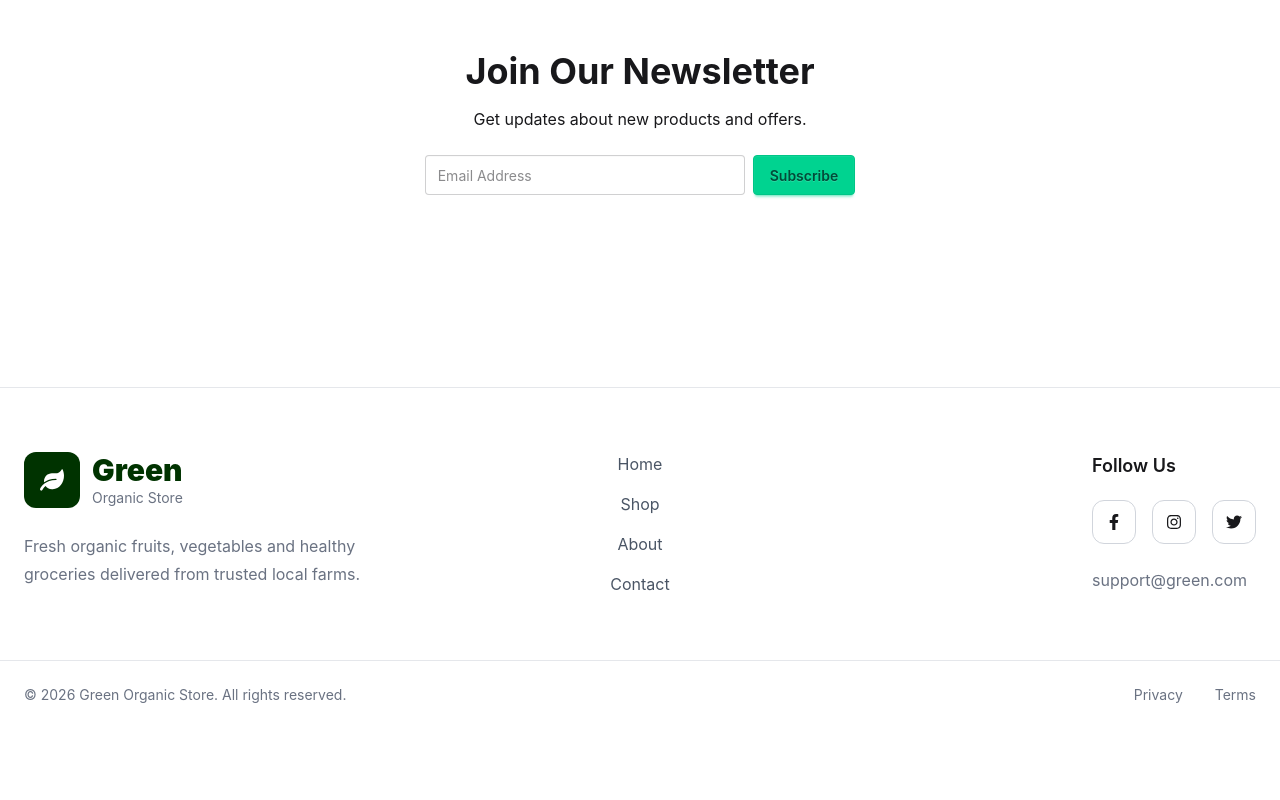
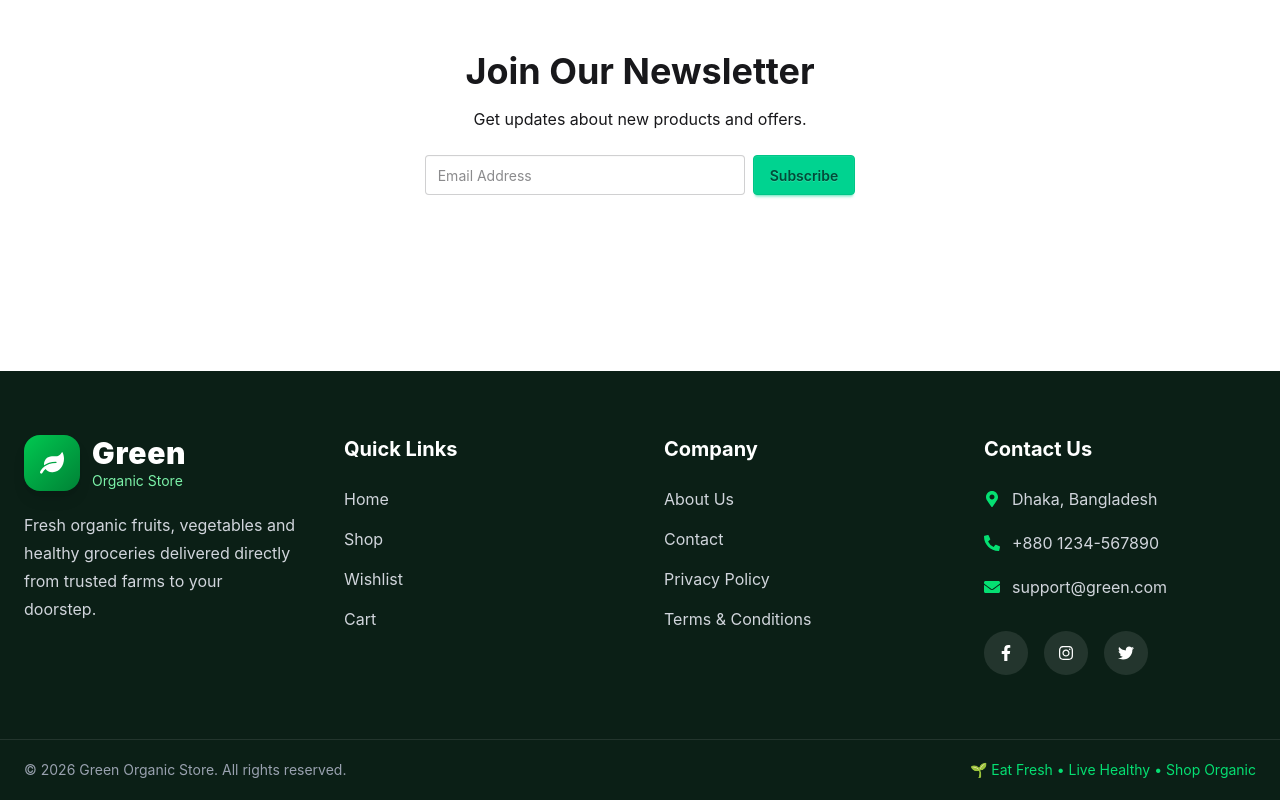
Before and after one commit to lamifaharia/Green, a React (Vite) app: page / in a window 1280 px wide. Shown: the part 3198-3998 px from the top of the page. Before the commit the page ends 3927 px from the top, so only its background shows below. Built offline with nearby package versions, Linux system fonts and the light colour scheme; no server answers.

Commit message:
change the desing of footer

```diff
--- a/src/components/Footer.jsx
+++ b/src/components/Footer.jsx
@@ -3,39 +3,38 @@ import {
   FaInstagram,
   FaTwitter,
   FaLeaf,
+  FaMapMarkerAlt,
+  FaPhoneAlt,
+  FaEnvelope,
 } from "react-icons/fa";
 import { Link } from "react-router-dom";
 
 const Footer = () => {
   return (
-    <footer className="mt-28 border-t border-gray-200 bg-white">
+    <footer className="mt-24 bg-[#0B1F16] text-white">
 
       <div className="max-w-7xl mx-auto px-6 py-16">
 
-        <div className="grid lg:grid-cols-3 gap-12 items-start">
+        <div className="grid lg:grid-cols-4 md:grid-cols-2 gap-12">
 
           {/* Logo */}
-
           <div>
 
-            <div className="flex items-center gap-3">
+            <div className="flex items-center gap-3 mb-5">
 
-              <div className="w-14 h-14 rounded-xl bg-[#003300] flex items-center justify-center">
+              <div className="w-14 h-14 rounded-2xl bg-gradient-to-br from-green-500 to-green-700 flex items-center justify-center shadow-lg">
 
-                <FaLeaf
-                  className="text-white"
-                  size={24}
-                />
+                <FaLeaf className="text-white text-2xl" />
 
               </div>
 
               <div>
 
-                <h2 className="text-3xl font-black text-[#003300]">
+                <h2 className="text-3xl font-black tracking-wide">
                   Green
                 </h2>
 
-                <p className="text-gray-500 text-sm">
+                <p className="text-green-300 text-sm">
                   Organic Store
                 </p>
 
@@ -43,23 +42,27 @@ const Footer = () => {
 
             </div>
 
-            <p className="mt-6 max-w-sm text-gray-500 leading-7">
+            <p className="text-gray-300 leading-7">
               Fresh organic fruits, vegetables and healthy groceries
-              delivered from trusted local farms.
+              delivered directly from trusted farms to your doorstep.
             </p>
 
           </div>
 
-          {/* Navigation */}
+          {/* Quick Links */}
 
-          <div className="flex justify-center">
+          <div>
 
-            <ul className="space-y-4 text-center">
+            <h3 className="text-xl font-bold mb-6">
+              Quick Links
+            </h3>
+
+            <ul className="space-y-4 text-gray-300">
 
               <li>
                 <Link
                   to="/"
-                  className="text-gray-600 hover:text-[#003300] transition"
+                  className="hover:text-green-400 transition duration-300"
                 >
                   Home
                 </Link>
@@ -68,7 +71,7 @@ const Footer = () => {
               <li>
                 <Link
                   to="/shop"
-                  className="text-gray-600 hover:text-[#003300] transition"
+                  className="hover:text-green-400 transition duration-300"
                 >
                   Shop
                 </Link>
@@ -76,19 +79,19 @@ const Footer = () => {
 
               <li>
                 <Link
-                  to="/about"
-                  className="text-gray-600 hover:text-[#003300] transition"
+                  to="/wishlist"
+                  className="hover:text-green-400 transition duration-300"
                 >
-                  About
+                  Wishlist
                 </Link>
               </li>
 
               <li>
                 <Link
-                  to="/contact"
-                  className="text-gray-600 hover:text-[#003300] transition"
+                  to="/cart"
+                  className="hover:text-green-400 transition duration-300"
                 >
-                  Contact
+                  Cart
                 </Link>
               </li>
 
@@ -96,44 +99,105 @@ const Footer = () => {
 
           </div>
 
-          {/* Social */}
+          {/* Company */}
 
-          <div className="flex lg:justify-end">
+          <div>
 
-            <div>
+            <h3 className="text-xl font-bold mb-6">
+              Company
+            </h3>
 
-              <h3 className="font-semibold text-lg mb-5">
-                Follow Us
-              </h3>
+            <ul className="space-y-4 text-gray-300">
 
-              <div className="flex gap-4">
+              <li>
+                <Link
+                  to="/about"
+                  className="hover:text-green-400 transition duration-300"
+                >
+                  About Us
+                </Link>
+              </li>
 
+              <li>
+                <Link
+                  to="/contact"
+                  className="hover:text-green-400 transition duration-300"
+                >
+                  Contact
+                </Link>
+              </li>
+
+              <li>
                 <a
                   href="#"
-                  className="w-11 h-11 rounded-xl border border-gray-300 flex items-center justify-center hover:bg-[#003300] hover:text-white hover:border-[#003300] transition-all duration-300"
+                  className="hover:text-green-400 transition duration-300"
                 >
-                  <FaFacebookF />
+                  Privacy Policy
                 </a>
+              </li>
 
+              <li>
                 <a
                   href="#"
-                  className="w-11 h-11 rounded-xl border border-gray-300 flex items-center justify-center hover:bg-[#003300] hover:text-white hover:border-[#003300] transition-all duration-300"
+                  className="hover:text-green-400 transition duration-300"
                 >
-                  <FaInstagram />
+                  Terms & Conditions
                 </a>
+              </li>
 
-                <a
-                  href="#"
-                  className="w-11 h-11 rounded-xl border border-gray-300 flex items-center justify-center hover:bg-[#003300] hover:text-white hover:border-[#003300] transition-all duration-300"
-                >
-                  <FaTwitter />
-                </a>
+            </ul>
 
+          </div>
+
+          {/* Contact */}
+
+          <div>
+
+            <h3 className="text-xl font-bold mb-6">
+              Contact Us
+            </h3>
+
+            <div className="space-y-5 text-gray-300">
+
+              <div className="flex items-center gap-3">
+                <FaMapMarkerAlt className="text-green-400" />
+                <span>Dhaka, Bangladesh</span>
               </div>
 
-              <p className="mt-6 text-gray-500">
-                support@green.com
-              </p>
+              <div className="flex items-center gap-3">
+                <FaPhoneAlt className="text-green-400" />
+                <span>+880 1234-567890</span>
+              </div>
+
+              <div className="flex items-center gap-3">
+                <FaEnvelope className="text-green-400" />
+                <span>support@green.com</span>
+              </div>
+
+            </div>
+
+            <div className="flex gap-4 mt-8">
+
+              <a
+                href="#"
+                className="w-11 h-11 rounded-full bg-white/10 hover:bg-green-500 transition-all duration-300 flex items-center justify-center"
+              >
+                <FaFacebookF />
+              </a>
+
+              <a
+                href="#"
+                className="w-11 h-11 rounded-full bg-white/10 hover:bg-green-500 transition-all duration-300 flex items-center justify-center"
+              >
+                <FaInstagram />
+              </a>
+
+              <a
+                href="#"
+                className="w-11 h-11 rounded-full bg-white/10 hover:bg-green-500 transition-all duration-300 flex items-center justify-center"
+              >
+                <FaTwitter />
+              </a>
 
             </div>
 
@@ -143,31 +207,17 @@ const Footer = () => {
 
       </div>
 
-      <div className="border-t border-gray-200">
+      <div className="border-t border-white/10">
 
-        <div className="max-w-7xl mx-auto px-6 py-6 flex flex-col md:flex-row justify-between items-center gap-3">
+        <div className="max-w-7xl mx-auto px-6 py-5 flex flex-col md:flex-row justify-between items-center">
 
-          <p className="text-gray-500 text-sm">
+          <p className="text-gray-400 text-sm">
             © 2026 Green Organic Store. All rights reserved.
           </p>
 
-          <div className="flex gap-8 text-sm">
-
-            <a
-              href="#"
-              className="text-gray-500 hover:text-[#003300]"
-            >
-              Privacy
-            </a>
-
-            <a
-              href="#"
-              className="text-gray-500 hover:text-[#003300]"
-            >
-              Terms
-            </a>
-
-          </div>
+          <p className="text-green-400 text-sm mt-3 md:mt-0">
+            🌱 Eat Fresh • Live Healthy • Shop Organic
+          </p>
 
         </div>
 
```
